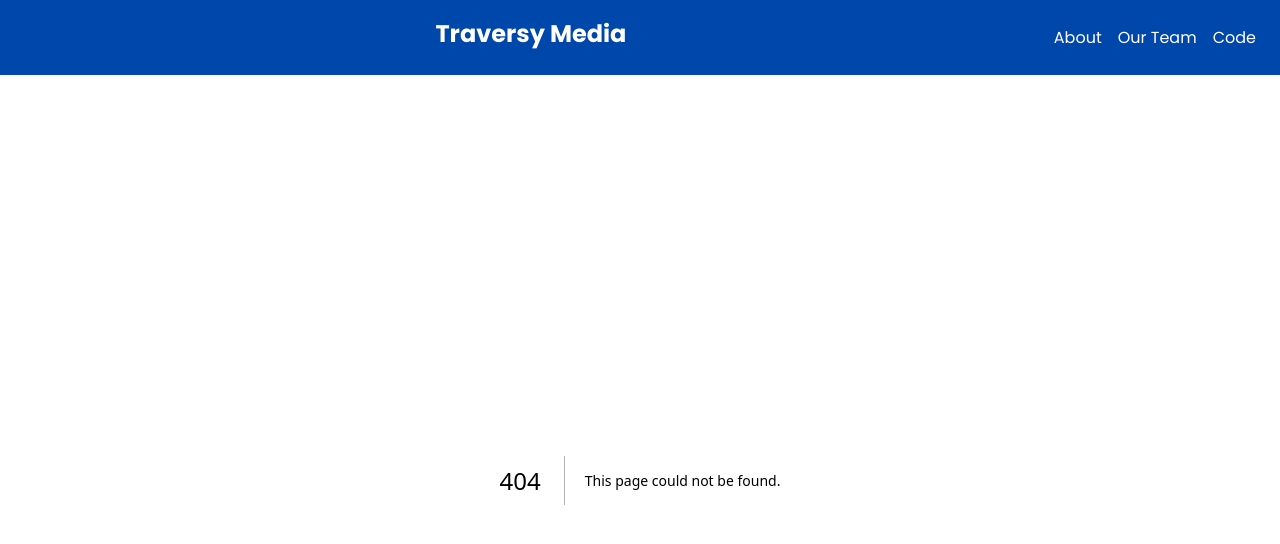
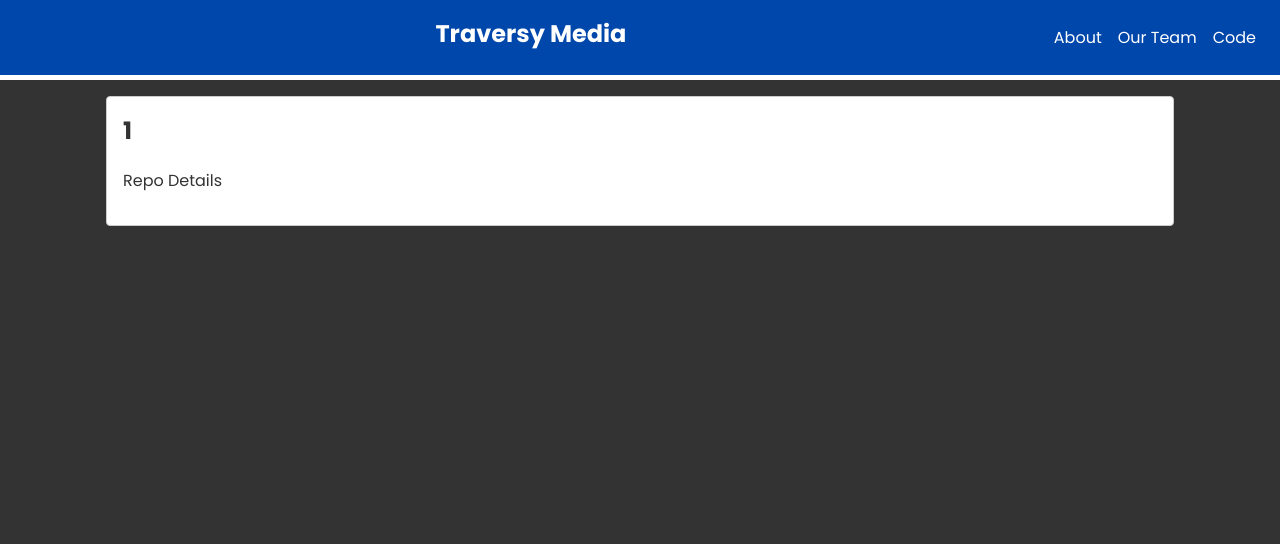
Before and after one commit to hidayahapriliansyah/learn-next-js13-traversy, a Next.js app: page /code/repos/1 in a window 1280 px wide. Before the commit this address had no page. Shown: the top 544 px of the page. Built offline with nearby package versions, Linux system fonts and the light colour scheme.

Commit message:
dynamic routes and params

```diff
--- /dev/null
+++ b/app/code/repos/[name]/page.jsx
@@ -0,0 +1,12 @@
+import React from 'react';
+
+const RepoPage = ({ params: { name } }) => {
+  return (
+    <div className='card'>
+      <h2>{name}</h2>
+      <p>Repo Details</p>
+    </div>
+  );
+};
+
+export default RepoPage;
```
